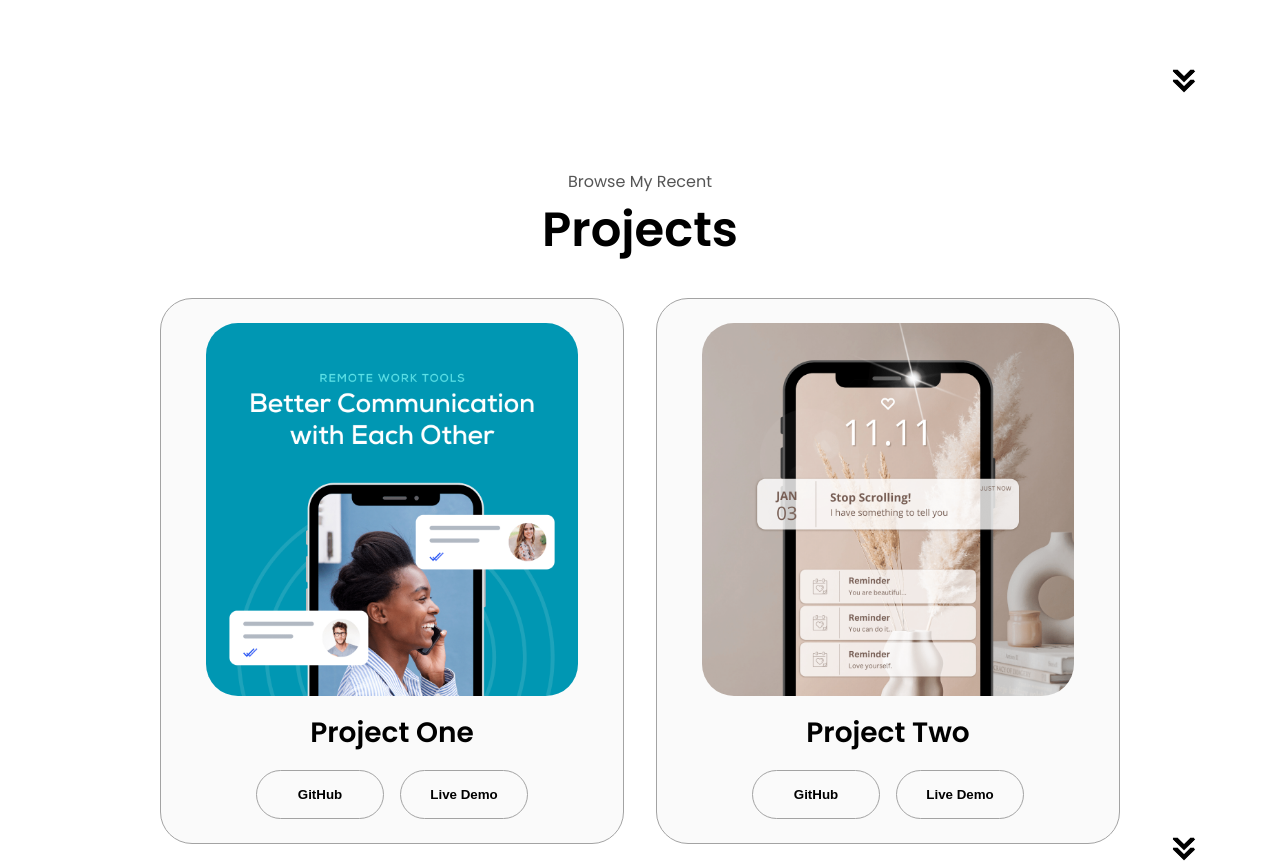
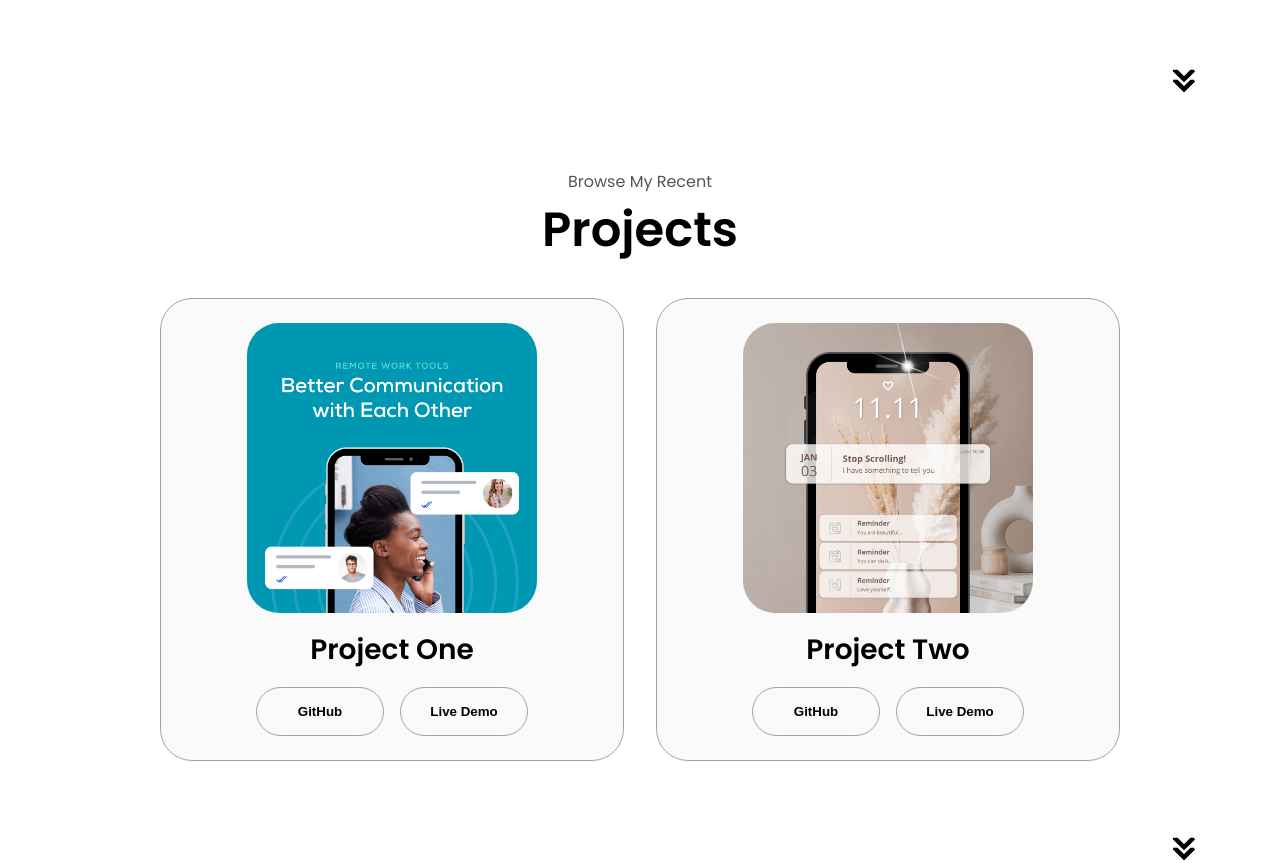
Before and after one commit to sweshithaa/sweshitha_portfoilo, a plain HTML site: page index.html in a window 1280 px wide. Shown: the part 2295-3163 px from the top of the page. Drawn offline with Linux system fonts and the light colour scheme.

Commit message:
Update style.css

```diff
--- a/style.css
+++ b/style.css
@@ -366,8 +366,8 @@ article.icon{
 
 .project-img{
   border-radius: 2rem;
-  width:90%;
-  height: 90%;
+  width:70%;
+  height: 70%;
 }
 
 .project-title{
```
